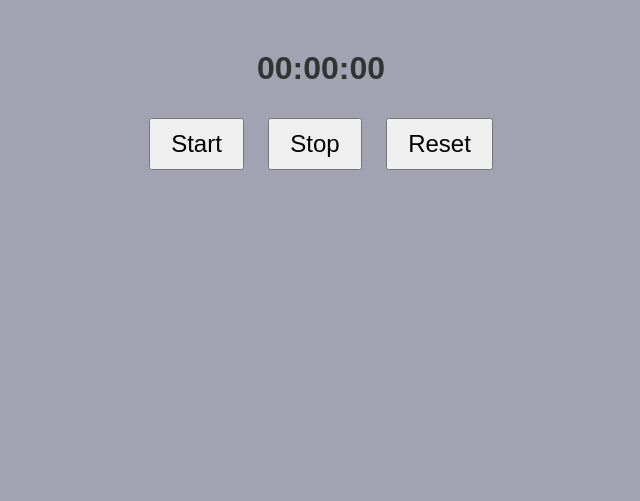
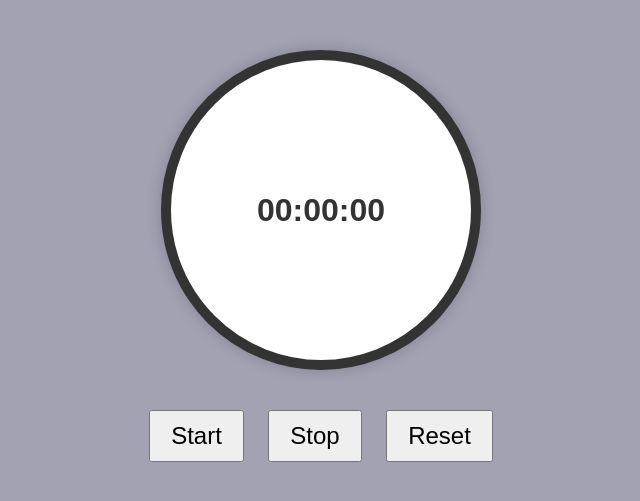
Before and after one commit to pchatman/stopwatch_flask, a Flask app: page / in a window 1280 px wide. Shown: the top 501 px of the page, without its empty margins (319-959 px from the left). Run offline with Flask 3, Linux system fonts and the light colour scheme.

Commit message:
feat: "Create a clock border class. "

```diff
--- a/templates/index.html
+++ b/templates/index.html
@@ -11,7 +11,14 @@
     </head>
 
     <body>
-        <h1 id="display">00:00:00</h1>
+        <!--
+        Stopwatch Display with Border
+         Create clock-border class in CSS to style the border around the display
+         -->
+        <div class="clock-border">
+            <h1 id="display">00:00:00</h1>
+        </div>
+
         <button onclick="start()">Start</button>
         <button onclick="stop()">Stop</button>
         <button onclick="reset()">Reset</button>
```
